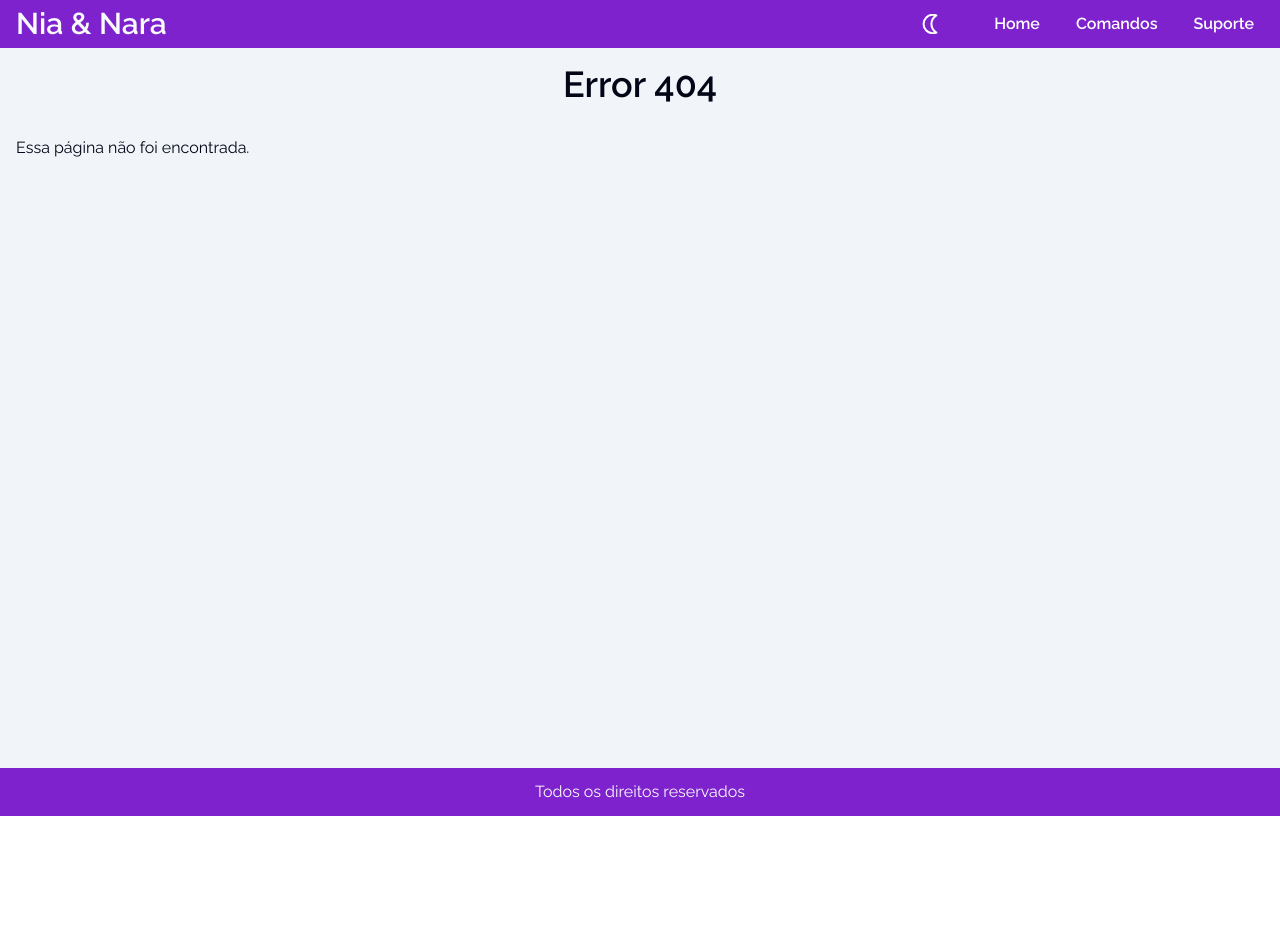
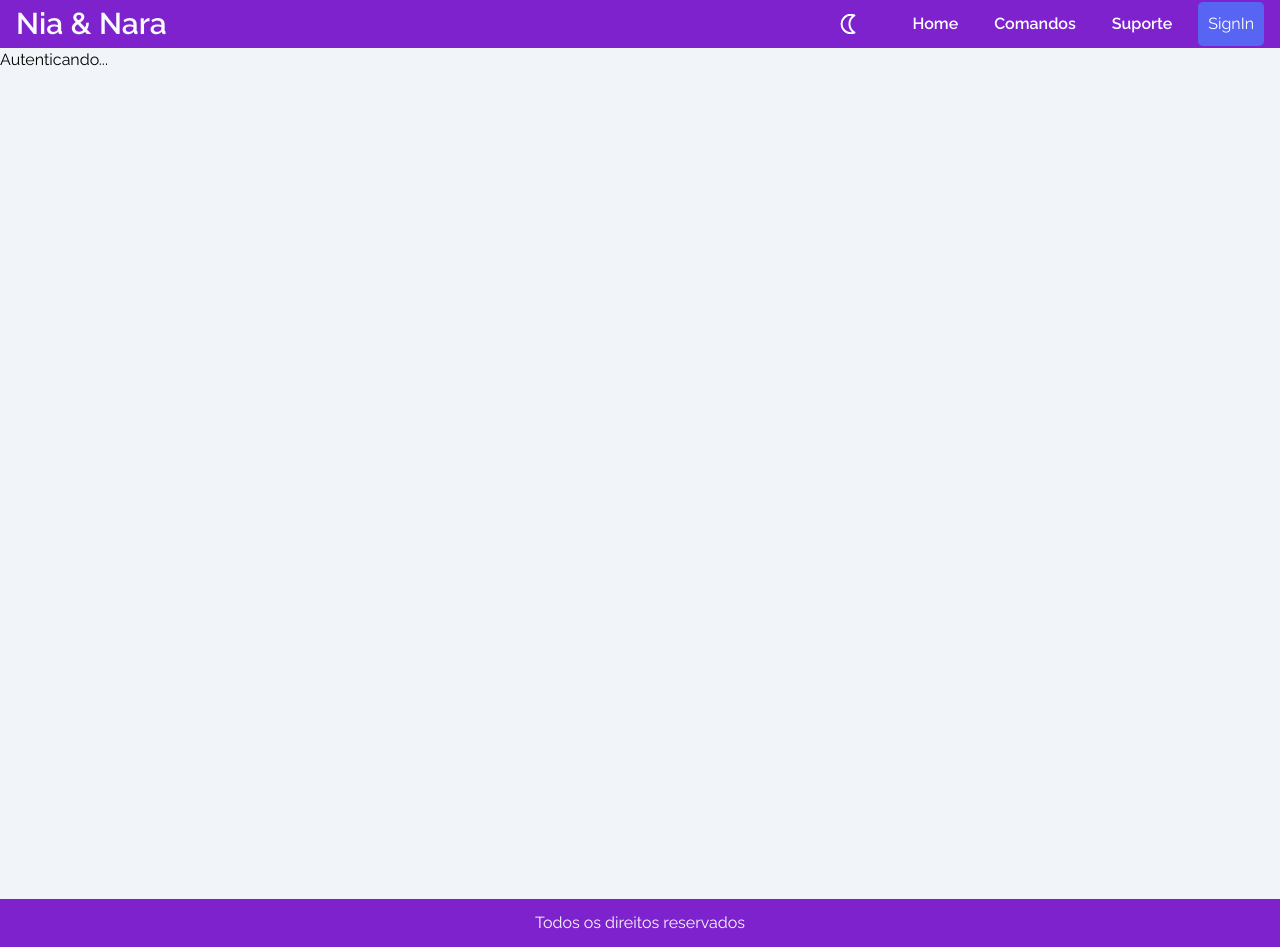
Before and after one commit to Nara-Nia/nia-nara-website, a React (Vite) app: page /sign-in in a window 1280 px wide. Before the commit this address had no page. Before the commit the page ends 816 px from the top, so only its background shows below. Built offline with nearby package versions, Linux system fonts and the light colour scheme.

Commit message:
feat: Integrando com o discord auth

```diff
--- a/package.json
+++ b/package.json
@@ -10,12 +10,16 @@
     "preview": "vite preview"
   },
   "dependencies": {
+    "axios": "^1.7.9",
     "hamburger-react": "^2.5.1",
+    "js-cookie": "^3.0.5",
     "react": "^18.2.0",
     "react-dom": "^18.2.0",
+    "react-icons": "^5.4.0",
     "react-router-dom": "^6.23.1"
   },
   "devDependencies": {
+    "@types/js-cookie": "^3.0.6",
     "@types/react": "^18.2.66",
     "@types/react-dom": "^18.2.22",
     "@typescript-eslint/eslint-plugin": "^7.12.0",
--- a/src/components/Header/Header.tsx
+++ b/src/components/Header/Header.tsx
@@ -1,5 +1,6 @@
 import { Divide as Hamburger } from 'hamburger-react';
-import { Link } from 'react-router-dom';
+import Cookies from 'js-cookie';
+import { Link, useNavigate } from 'react-router-dom';
 
 import { IHeader } from './HeaderProps';
 import { useState } from 'react';
@@ -7,6 +8,10 @@ import { DarkMode } from '../DarkMode/DarkMode';
 
 export function Header({ darkMode, setDarkMode }: IHeader) {
   const [isOpen, setIsOpen] = useState<boolean>(false);
+  const userLogged = Cookies.get("discord_user")
+    ? JSON.parse(Cookies.get("discord_user") ?? "{}")
+    : null;
+    const navigate = useNavigate()
 
   const navLinks = [
     {
@@ -26,6 +31,12 @@ export function Header({ darkMode, setDarkMode }: IHeader) {
   function handleMenu() {
     return setIsOpen(!isOpen);
   }
+
+
+  const CLIENT_ID = import.meta.env.VITE_CLIENT_ID;
+  const REDIRECT_URI = import.meta.env.VITE_REDIRECT_URI;
+
+  const AUTH_URL = ` https://discord.com/oauth2/authorize?client_id=${CLIENT_ID}&response_type=code&redirect_uri=${encodeURIComponent(REDIRECT_URI)}&scope=identify+email`;
 
   return (
     <div>
@@ -56,6 +67,35 @@ export function Header({ darkMode, setDarkMode }: IHeader) {
                   {link.title}
                 </Link>
               ))}
+
+              {!userLogged ? (
+                <button
+                  onClick={() => window.location.href = AUTH_URL}
+                  style={{
+                    padding: "10px",
+                    background: "#5865F2",
+                    color: "#fff",
+                    borderRadius: "5px",
+                    fontSize: "16px"
+                }}
+                >
+                  SignIn
+                </button>
+              ) : (
+                <button
+                  onClick={() => {Cookies.remove('discord_user'); navigate('/deslogado')}}
+                  style={{
+                    padding: "10px",
+                    background: "#5865F2",
+                    color: "#fff",
+                    borderRadius: "5px",
+                    fontSize: "16px"
+                }}
+              >
+                Logout
+              </button>
+              )}
+
             </div>
           </div>
         </div>
--- /dev/null
+++ b/src/contexts/UserContext.tsx
@@ -0,0 +1,26 @@
+import React, { createContext, useState, ReactNode, useContext } from 'react';
+
+interface UserContextType {
+  user: any;
+  setUser: any;
+}
+
+const UserContext = createContext<UserContextType | undefined>(undefined);
+
+export const UserProvider: React.FC<{ children: ReactNode }> = ({ children }) => {
+  const [user, setUser] = useState(null);
+
+  return (
+    <UserContext.Provider value={{ user, setUser }}>
+      {children}
+    </UserContext.Provider>
+  );
+};
+
+export const useUserContext = (): UserContextType => {
+  const context = useContext(UserContext);
+  if (!context) {
+    throw new Error('useUserContext must be used within an UserProvider');
+  }
+  return context;
+};
--- a/src/layout.tsx
+++ b/src/layout.tsx
@@ -31,7 +31,7 @@ export default function Layout({ children }: { children: React.ReactNode }) {
   return (
     <div className={`${darkMode ? 'dark' : 'light'} min-h-screen bg-slate-100 dark:bg-slate-900`}>
       <Header darkMode={darkMode} setDarkMode={setDarkMode} />
-      <main>{children}</main>
+      <main className="min-h-[53.2rem]">{children}</main>
       <Footer />
     </div>
   );
--- a/src/pages/NotFound.tsx
+++ b/src/pages/NotFound.tsx
@@ -1,6 +1,6 @@
 export default function NotFound() {
   return (
-    <div className="min-h-[90vh]">
+    <div>
       <h2 className="text-slate-950 text-center p-4 text-4xl font-semibold dark:text-slate-50">Error 404</h2>
 
       <p className="text-slate-950 p-4 dark:text-slate-50">Essa página não foi encontrada.</p>
--- /dev/null
+++ b/src/pages/SignIn.tsx
@@ -0,0 +1,34 @@
+import { useEffect } from "react";
+import { useNavigate, useSearchParams } from "react-router-dom";
+import { handleLogin } from "../services/login";
+import { useUserContext } from "../contexts/UserContext";
+
+export default function SignIn() {
+    const {user, setUser} = useUserContext();
+    const [searchParams] = useSearchParams();
+    const code = searchParams.get("code");
+    const navigate = useNavigate()
+
+   useEffect(() => {
+    async function handleAuth() {
+        if (code) {
+            await handleLogin(code, navigate, setUser);
+        }
+    }
+
+    handleAuth()
+   }, [])
+
+    return user ? (
+        <div>
+            <h1>Olá, {user.username}!</h1>
+            <img src={`https://cdn.discordapp.com/avatars/${user.id}/${user.avatar}.png`} alt="Avatar" />
+            <p>ID: {user.id}</p>
+            <p>Email: {user.email}</p>
+        </div>
+    ) : (
+        <div>
+            <p>Autenticando...</p>
+        </div>
+    );
+};
--- a/src/router/routes.tsx
+++ b/src/router/routes.tsx
@@ -2,8 +2,8 @@ import { Suspense, lazy } from 'react';
 import { Route, Routes } from 'react-router-dom';
 import Layout from '../layout';
 
-// Lazy loading dos componentes
 const Home = lazy(() => import('../pages/Home'));
+const SignIn = lazy(() => import('../pages/SignIn'));
 const NotFound = lazy(() => import('../pages/NotFound'));
 const Loading = lazy(() => import('../pages/Loading'));
 
@@ -19,6 +19,14 @@ export default function Router() {
             </Layout>
           }
         />
+      <Route
+        path="/sign-in"
+        element={
+          <Layout>
+            <SignIn />
+          </Layout>
+        }
+      />
         <Route
           path="*"
           element={
--- /dev/null
+++ b/src/services/login.ts
@@ -0,0 +1,37 @@
+import axios from 'axios';
+import Cookies from 'js-cookie';
+import { NavigateFunction } from 'react-router-dom';
+
+export const handleLogin = async (code: string, navigate: NavigateFunction, setUser: React.Dispatch<React.SetStateAction<any | null>>) => {
+    try {
+        const response = await axios.post(
+            "https://discord.com/api/oauth2/token",
+            new URLSearchParams({
+                client_id: "1174352498203570237",
+                client_secret: "ndP_3Vic2cq4vapYFwJx5VdOpmP08hfw",
+                grant_type: "authorization_code",
+                code,
+                redirect_uri: "http://localhost:5173/sign-in"
+            }),
+            { headers: { "Content-Type": "application/x-www-form-urlencoded" } }
+        );
+
+        const accessToken = response.data.access_token;
+
+        const userData = await axios.get("https://discord.com/api/users/@me", {
+            headers: { Authorization: `Bearer ${accessToken}` }
+        });
+
+        // Atualiza o estado do usuário usando setUser
+        setUser(userData.data);
+
+        // Armazena o usuário no cookie por 1 dia
+        Cookies.set("discord_user", JSON.stringify(userData.data), { expires: 1 });
+
+        // Redireciona para a página principal após o login
+        navigate("/sign-in");
+
+    } catch (err) {
+        // console.error("Erro na troca de token:", err.response?.data);
+    }
+};
```
Also changed, not shown: src/main.tsx (+7 -4 lines), 2 other files (tests, documents, lock files or other folders).
